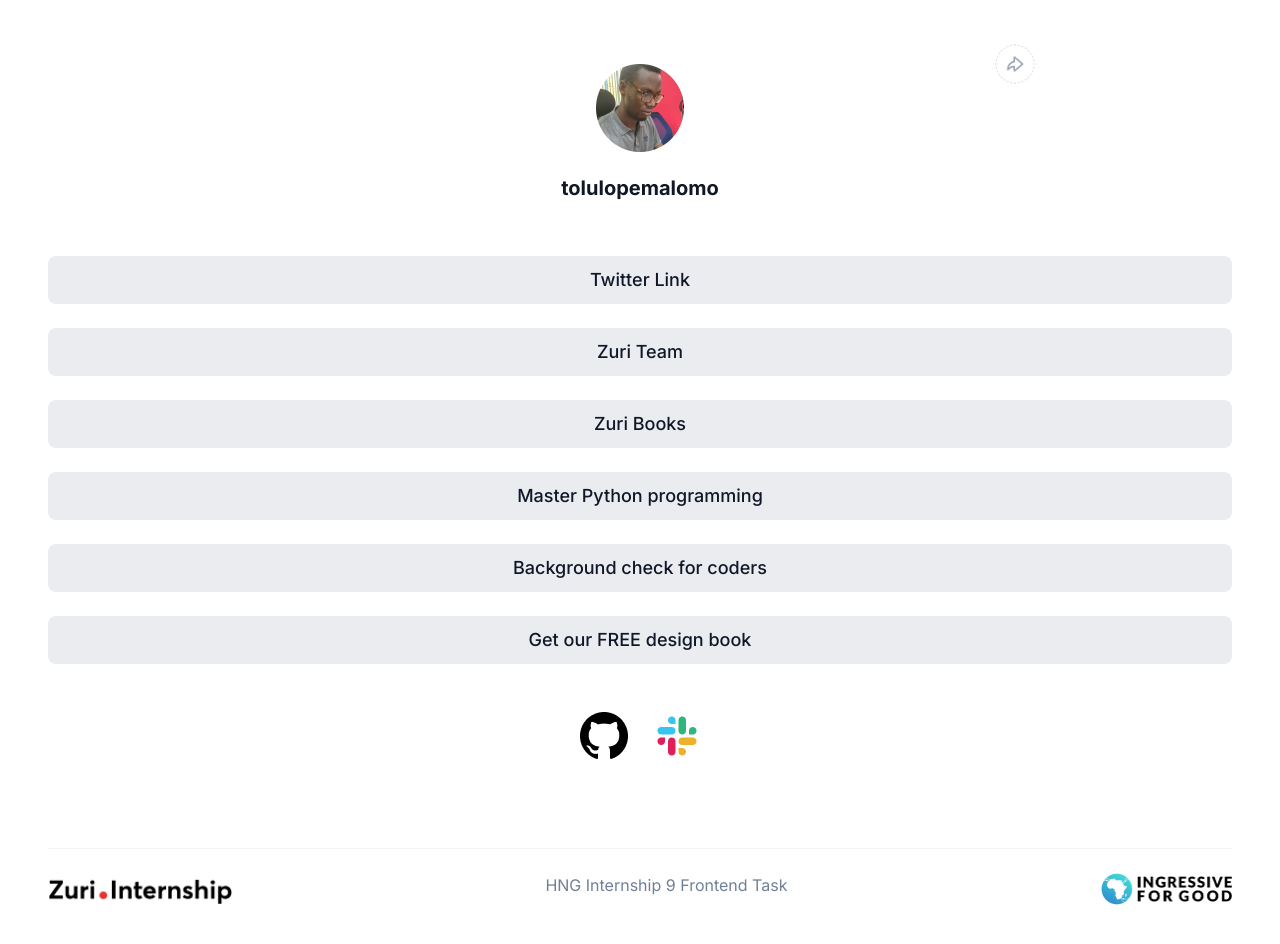
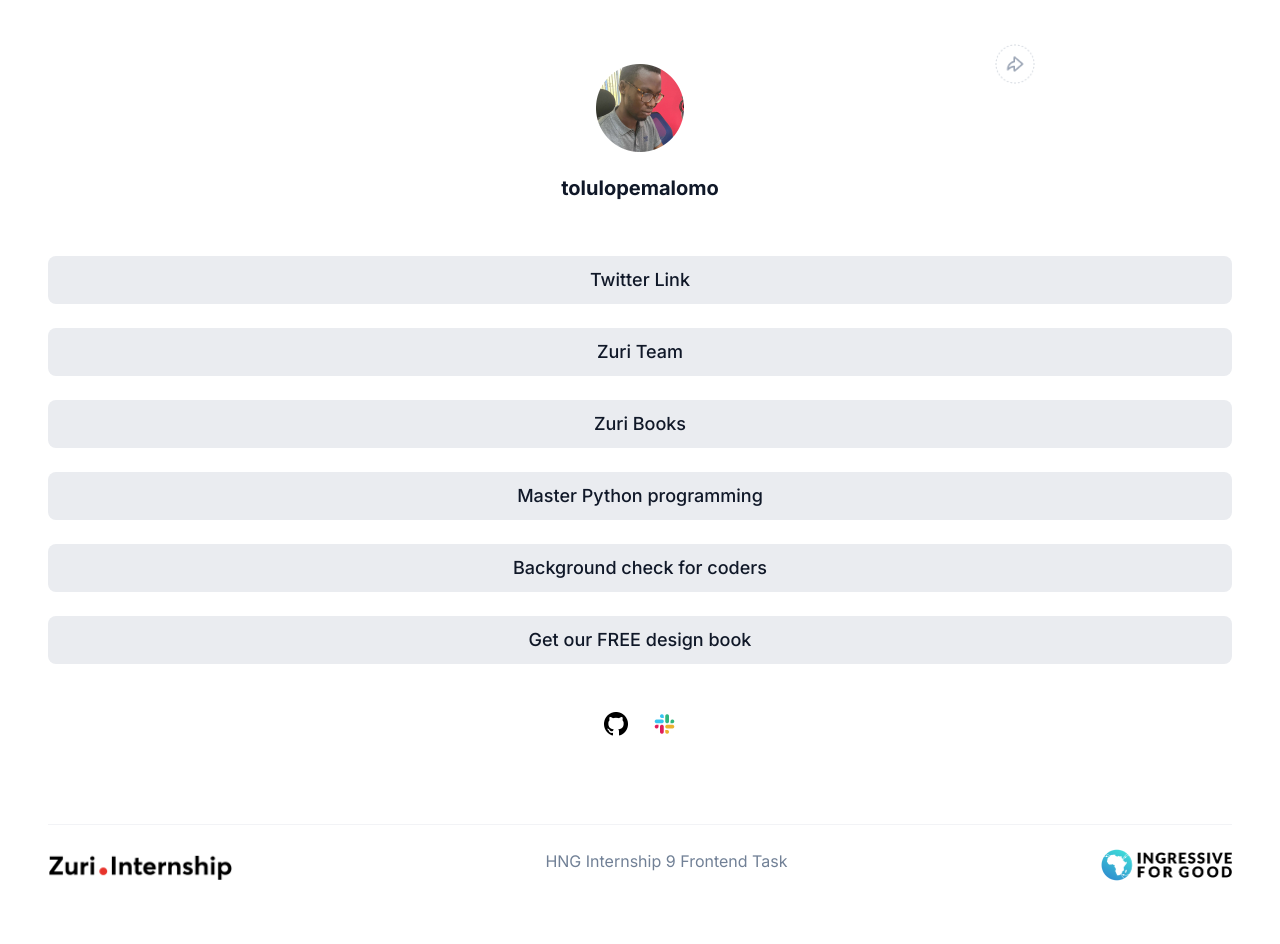
Before and after one commit to Tolu-Mals/myLinkTree, a React (Create React App) app: page / in a window 1280 px wide. Shown: the top 944 px of the page. Built offline with nearby package versions, Linux system fonts and the light colour scheme.

Commit message:
feat: update github and slack logo 2

```diff
--- a/src/components/SocialLinks.js
+++ b/src/components/SocialLinks.js
@@ -1,13 +1,17 @@
 import React from 'react';
-import { Flex } from '@chakra-ui/react';
+import { Flex, Image, Box } from '@chakra-ui/react';
 import GithubLogo from '../assets/logo/github-logo.png';
 import SlackLogo from '../assets/logo/slack-logo.png';
 
 const SocialLinks = () => {
   return (
     <Flex justifyContent={"center"} gap="24px" py="24px" mb="32px">
-      <img src={GithubLogo} alt="Github logo"/>
-      <img src={SlackLogo} alt="Slack logo" />
+      <Box boxSize="24px">
+        <Image src={GithubLogo} alt="Github logo"/>
+      </Box>
+      <Box boxSize="24px">
+        <Image src={SlackLogo} alt="Slack logo" />
+      </Box>
     </Flex>
   )
 }
```
